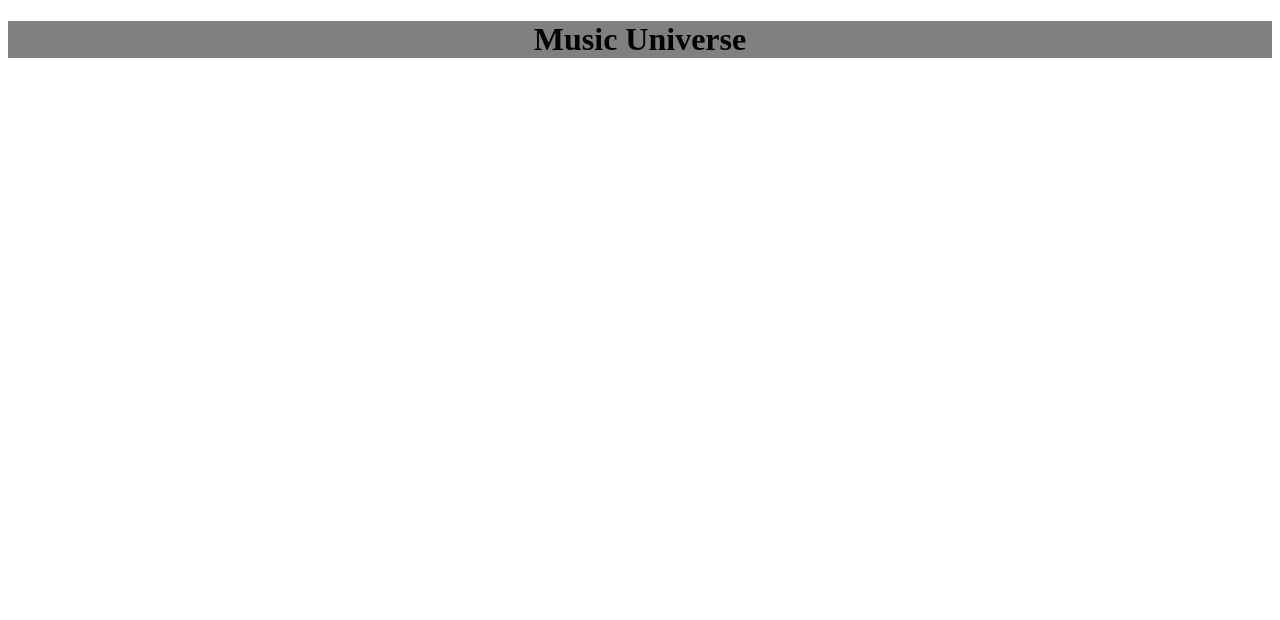
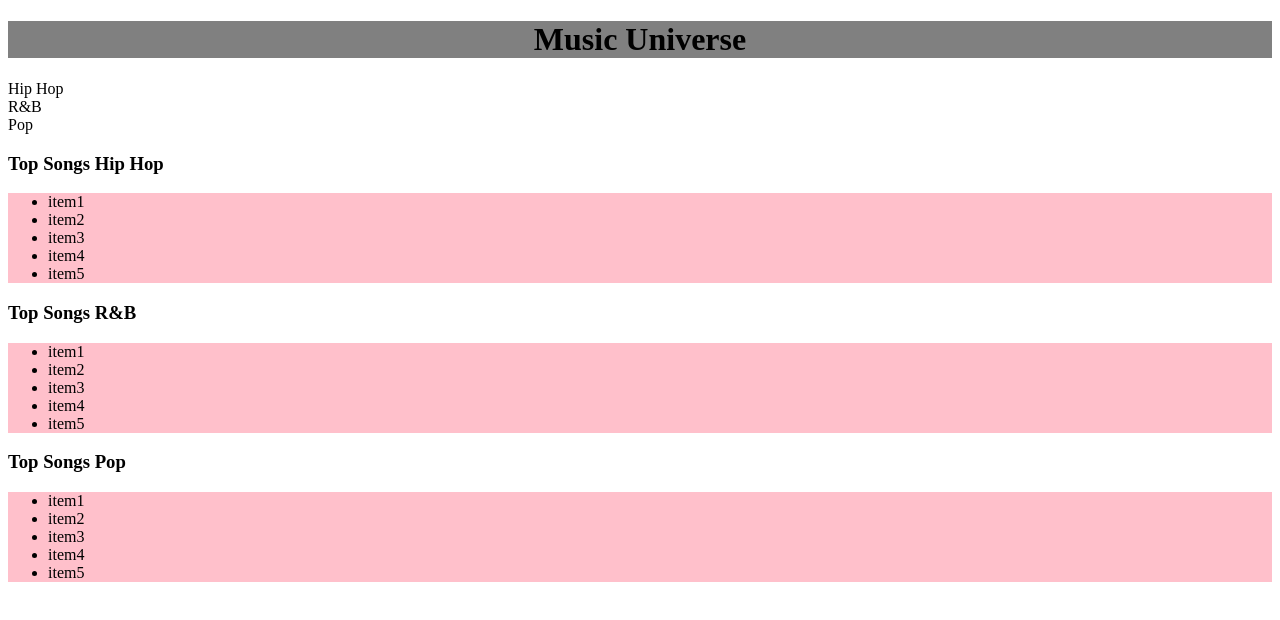
Before and after one commit to fatimmmmaaa/The-Document-Object-Model, a plain HTML site: page index.html in a window 1280 px wide. Drawn offline with Linux system fonts and the light colour scheme.

Commit message:
querySelector

```diff
--- a/index.html
+++ b/index.html
@@ -9,6 +9,41 @@
 </head>
 <body>
     <h1 id="title">Music Universe</h1>
+
+    <div class="genre">Hip Hop</div>
+    <div class="genre">R&B</div>
+    <div class="genre">Pop</div>
+
+
+
+    <div>
+        <h3>Top Songs Hip Hop</h3>
+        <ul>
+            <li>item1</li>
+            <li>item2</li>
+            <li>item3</li>
+            <li>item4</li>
+            <li>item5</li>
+        </ul>
+
+        <h3>Top Songs R&B</h3>
+        <ul>
+            <li>item1</li>
+            <li>item2</li>
+            <li>item3</li>
+            <li>item4</li>
+            <li>item5</li>
+        </ul>
+
+        <h3>Top Songs Pop</h3>
+        <ul>
+            <li>item1</li>
+            <li>item2</li>
+            <li>item3</li>
+            <li>item4</li>
+            <li>item5</li>
+        </ul>
+    </div>
 </body>
 
 
--- a/script.js
+++ b/script.js
@@ -9,3 +9,11 @@ title.style.backgroundColor = "gray";
 title.style.textAlign = "center";
 
 // comsole.log(title);
+
+
+//querySelector
+const genres = document.querySelectorAll("ul");
+
+genres.forEach(genre => {
+    genre.style.backgroundColor = "pink";
+});
```
